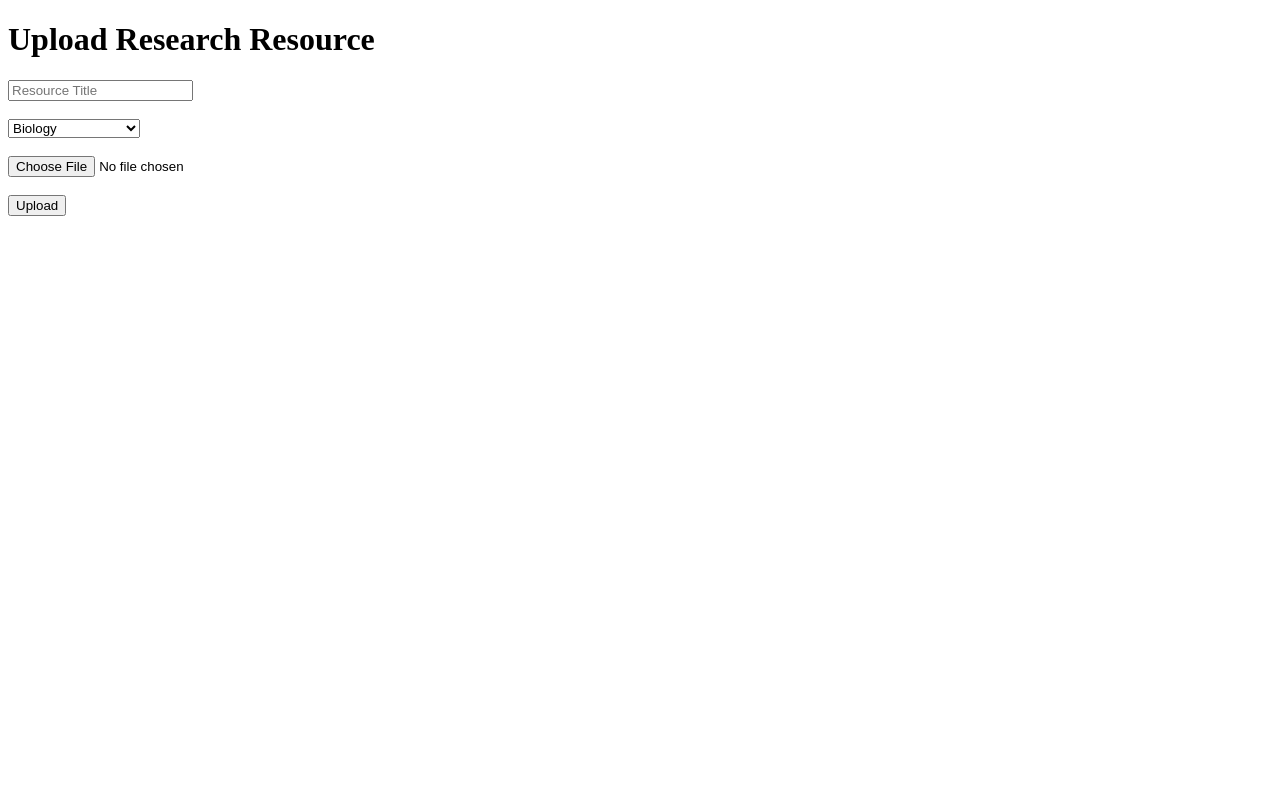
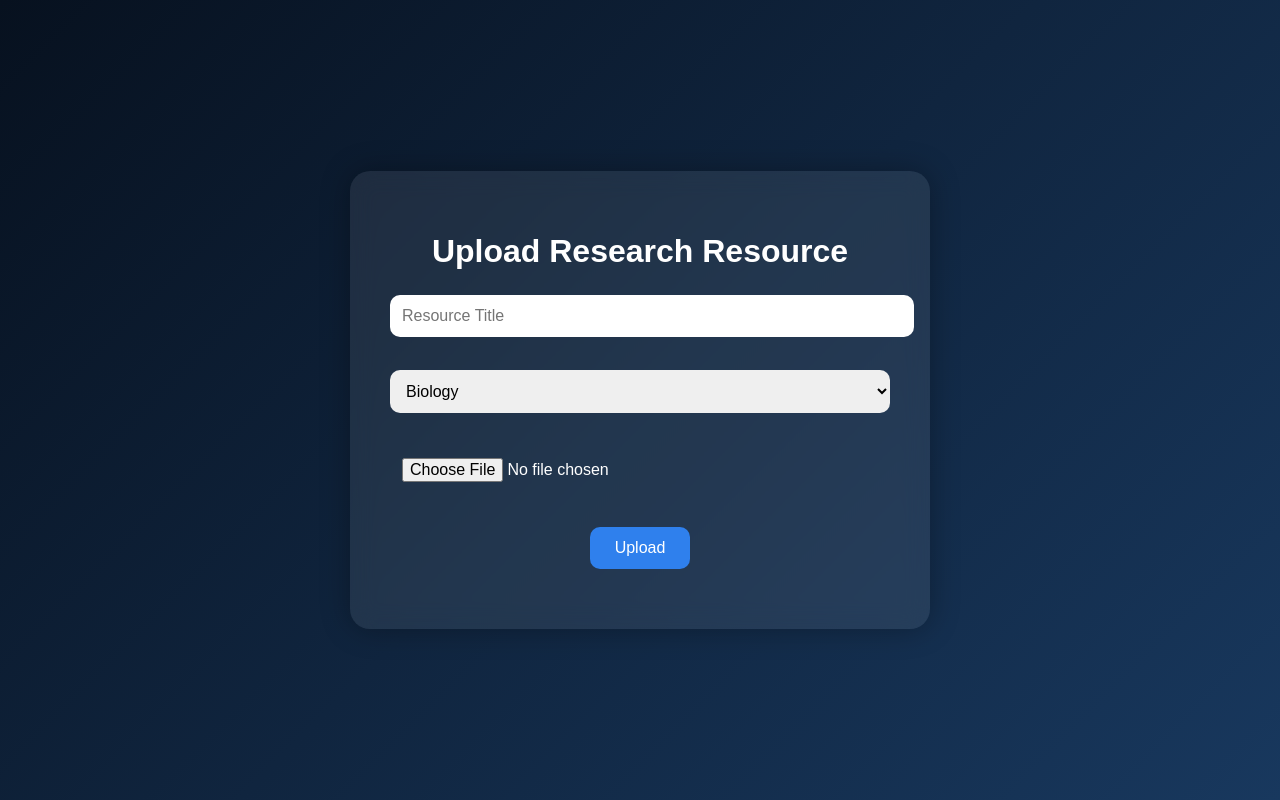
Before and after one commit to selinnisabaykar3-cmd/Compendium-Of-Science, a plain HTML site: page upload.html in a window 1280 px wide. Drawn offline with Linux system fonts and the light colour scheme.

Commit message:
upload page added

```diff
--- a/upload.html
+++ b/upload.html
@@ -4,9 +4,101 @@
 <head>
   <title>Upload Resource</title>
 </head>
+<style>
 
+body{
+    margin:0;
+    padding:0;
+    min-height:100vh;
+
+    background:linear-gradient(
+        135deg,
+        #07111f,
+        #10253f,
+        #18385e
+    );
+
+    font-family:Arial,sans-serif;
+
+    display:flex;
+    justify-content:center;
+    align-items:center;
+}
+
+.container{
+
+    width:500px;
+
+    background:rgba(255,255,255,0.08);
+
+    backdrop-filter:blur(12px);
+
+    padding:40px;
+
+    border-radius:20px;
+
+    box-shadow:
+    0 0 30px rgba(0,0,0,0.3);
+
+    text-align:center;
+
+    color:white;
+}
+
+h1{
+    margin-bottom:25px;
+}
+
+input,
+select{
+
+    width:100%;
+
+    padding:12px;
+
+    margin-bottom:15px;
+
+    border:none;
+
+    border-radius:10px;
+
+    font-size:16px;
+}
+
+button{
+
+    background:#2f80ed;
+
+    color:white;
+
+    border:none;
+
+    padding:12px 25px;
+
+    border-radius:10px;
+
+    cursor:pointer;
+
+    font-size:16px;
+
+    transition:0.3s;
+}
+
+button:hover{
+
+    background:#1d68d8;
+}
+
+#result{
+
+    margin-top:20px;
+
+    font-weight:bold;
+}
+
+</style>
 <body>
-
+<div class="container">
 <h1>Upload Research Resource</h1>
 
 <input type="text" id="title" placeholder="Resource Title">
@@ -45,7 +137,7 @@
 
 <p id="result"></p>
 
+</div>
 <script src="upload.js"></script>
-
 </body>
 </html>
```
